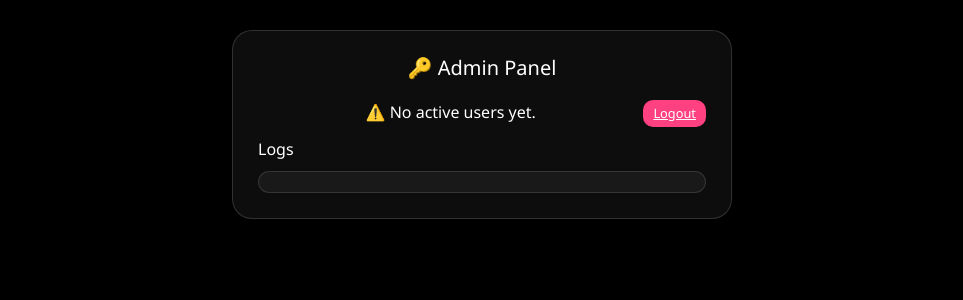
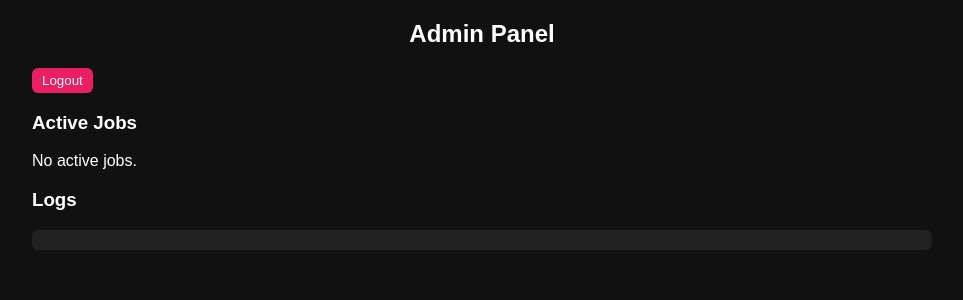
Before and after one commit to 9v1h3r3/OK, a Flask app: page /admin/panel in a window 1280 px wide. Shown: the top 300 px of the page, without its empty margins (158-1121 px from the left). Run offline with Flask 3, Linux system fonts and the light colour scheme; the visitor is signed in with stand-in values (Sample User, id 1).

Commit message:
Update admin.html

```diff
--- a/templates/admin.html
+++ b/templates/admin.html
@@ -2,157 +2,46 @@
 <html lang="en">
 <head>
 <meta charset="UTF-8">
-<title>🔑 Admin Panel</title>
-<link href="https://cdn.jsdelivr.net/npm/bootstrap@5.0.2/dist/css/bootstrap.min.css" rel="stylesheet">
+<meta name="viewport" content="width=device-width, initial-scale=1.0">
+<title>Admin Panel</title>
 <style>
-body {
-    background: #000;
-    color: #fff;
-    font-family: 'Segoe UI', sans-serif;
-    margin: 0;
-    padding: 0;
-}
-
-/* Floating panel */
-.floating-panel {
-    position: fixed;
-    top: 30px;
-    left: 50%;
-    transform: translateX(-50%);
-    width: 500px;
-    max-height: 85vh;
-    overflow-y: auto;
-    background: rgba(255, 255, 255, 0.05);
-    border: 1px solid rgba(255,255,255,0.15);
-    border-radius: 20px;
-    padding: 25px;
-    box-shadow: 0 8px 30px rgba(0,0,0,0.7);
-    backdrop-filter: blur(12px);
-    z-index: 9999;
-}
-
-/* Panel headings */
-.floating-panel h5 {
-    text-align: center;
-    margin-bottom: 20px;
-    color: #fff;
-}
-
-/* Users card */
-.card {
-    background: rgba(255,255,255,0.05);
-    border: 1px solid rgba(255,255,255,0.15);
-    border-radius: 12px;
-    margin-bottom: 12px;
-}
-.card-header {
-    background: #ff4081;
-    color: #fff;
-    font-weight: 600;
-}
-.card-body p {
-    margin: 4px 0;
-    font-size: 0.85rem;
-}
-
-/* Token list */
-.list-group-item {
-    background: rgba(255,255,255,0.08);
-    border: 1px solid rgba(255,255,255,0.12);
-    border-radius: 8px;
-    margin-bottom: 4px;
-    padding: 5px 8px;
-    display: flex;
-    justify-content: space-between;
-    align-items: center;
-    font-size: 0.8rem;
-}
-
-/* Buttons */
-.btn-main {
-    background: #fff;
-    color: #000;
-    border: none;
-    border-radius: 10px;
-    font-size: 0.8rem;
-    padding: 4px 8px;
-    margin-left: 4px;
-}
-.btn-main:hover { background: #ddd; transform: scale(1.05); }
-
-/* Logout */
-.logout-btn {
-    float: right;
-    background: #ff4081;
-    color: #fff;
-    border: none;
-    border-radius: 10px;
-    padding: 4px 10px;
-    font-size: 0.8rem;
-    margin-bottom: 10px;
-}
-.logout-btn:hover { background: #ff79a9; }
-
-/* Logs */
-#logs {
-    background: rgba(255,255,255,0.05);
-    border: 1px solid rgba(255,255,255,0.12);
-    border-radius: 12px;
-    padding: 10px;
-    font-size: 0.75rem;
-    white-space: pre-wrap;
-    max-height: 250px;
-    overflow-y: auto;
-    margin-top: 12px;
-}
+body { background:#111; color:white; font-family:Arial,sans-serif; }
+.container { max-width:900px; margin:20px auto; }
+h2 { text-align:center; }
+.card { background: rgba(255,255,255,0.05); margin:10px 0; padding:15px; border-radius:10px; }
+button { background:#e91e63; color:white; border:none; padding:5px 10px; border-radius:6px; cursor:pointer; }
+button:hover { background:#d81b60; }
+pre { background:#222; padding:10px; overflow-x:auto; border-radius:6px; }
 </style>
 </head>
 <body>
+<div class="container">
+<h2>Admin Panel</h2>
+<a href="{{ url_for('admin_logout') }}"><button>Logout</button></a>
 
-<div class="floating-panel">
-    <h5>🔑 Admin Panel</h5>
-    <a href="{{ url_for('admin_logout') }}" class="logout-btn">Logout</a>
-
+<h3>Active Jobs</h3>
 {% if users %}
-        {% for user in users %}
+    {% for u in users %}
     <div class="card">
-            <div class="card-header">
-                User {{ loop.index }} | Thread: {{ user.thread_id }}
-            </div>
-            <div class="card-body">
-                <p><strong>Prefix:</strong> {{ user.prefix }}</p>
-                <p><strong>Interval:</strong> {{ user.interval }} sec</p>
-                <h6>Tokens:</h6>
-                <ul class="list-group">
-                    {% for token in user.tokens %}
-                    <li class="list-group-item d-flex justify-content-between align-items-center">
-                        <span id="token{{ loop.index0 }}_user{{ loop.parentloop.index0 if loop.parentloop is defined else 0 }}">{{ token }}</span>
-                        <button class="btn-main" onclick="copyToken('token{{ loop.index0 }}_user{{ loop.parentloop.index0 if loop.parentloop is defined else 0 }}')">Copy</button>
-                    </li>
+        <p><strong>Code:</strong> {{ u.code }} | <strong>Thread ID:</strong> {{ u.thread_id }} | <strong>Prefix:</strong> {{ u.prefix }}</p>
+        <p><strong>Interval:</strong> {{ u.interval }} sec | <strong>Messages:</strong> {{ u.messages|length }} | <strong>Running:</strong> {{ u.is_running }}</p>
+        <p><strong>Tokens:</strong></p>
+        <ul>
+            {% for t in u.tokens %}
+            <li>{{ t }}</li>
             {% endfor %}
         </ul>
-                <form action="{{ url_for('remove_user', idx=loop.index0) }}" method="post" class="mt-2">
-                    <button type="submit" class="btn-main">Remove User</button>
+        <form method="POST" action="{{ url_for('remove_user', idx=loop.index0) }}">
+            <button type="submit">Remove Job</button>
         </form>
-            </div>
     </div>
     {% endfor %}
 {% else %}
-        <p class="text-center">⚠️ No active users yet.</p>
+<p>No active jobs.</p>
 {% endif %}
 
-    <h6 class="mt-2">Logs</h6>
-    <div id="logs">{{ logs|safe }}</div>
+<h3>Logs</h3>
+<pre>{{ logs|safe }}</pre>
 </div>
-
-<script>
-function copyToken(id) {
-    const tokenText = document.getElementById(id).innerText;
-    navigator.clipboard.writeText(tokenText).then(() => {
-        alert("✅ Copied: " + tokenText);
-    });
-}
-</script>
-
 </body>
 </html>
```
Lines whose indentation alone changed are shown as unchanged.
